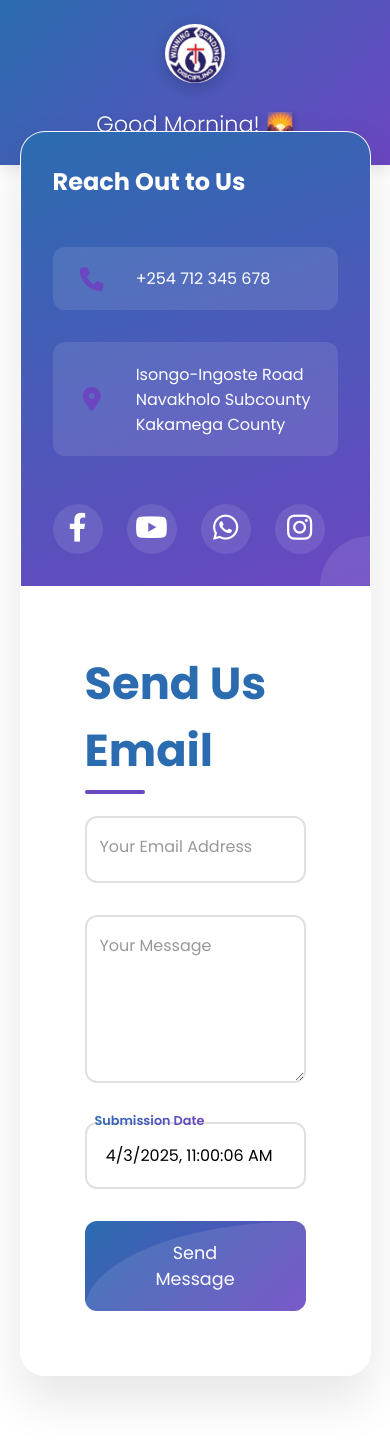
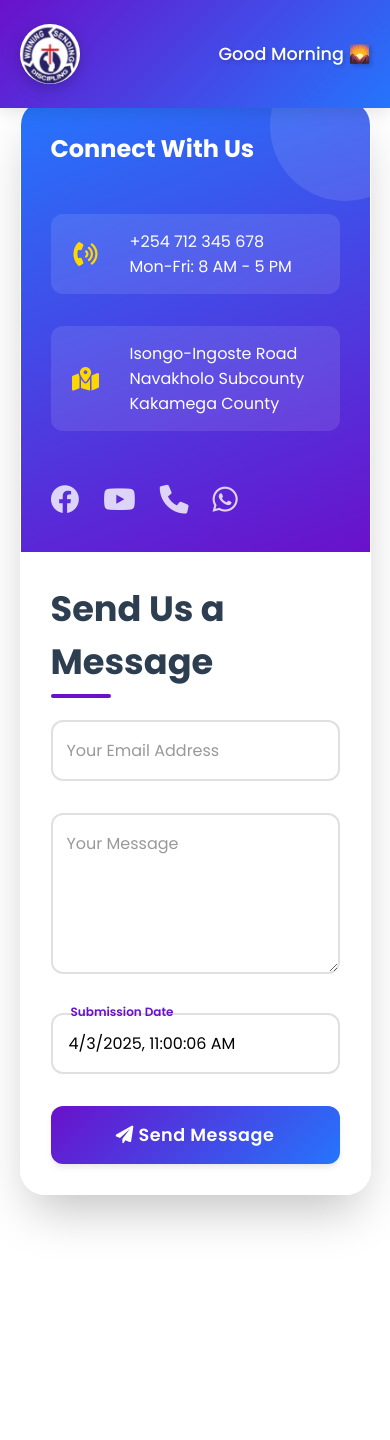
Before and after one commit to Zawadirheoss/website, a plain HTML site: page contact.html in a window 390 px wide. After the commit the page ends 1225 px from the top, so only its background shows below. Drawn offline with Linux system fonts and the light colour scheme.

Commit message:
Update contact.html

```diff
--- a/contact.html
+++ b/contact.html
@@ -15,54 +15,65 @@
         body {
             background: #ffffff;
             min-height: 100vh;
+            position: relative;
         }
 
+        /* Hero Section */
         .hero {
-            background: linear-gradient(135deg, #2b6cb0 0%, #6b46c1 100%);
+            background: linear-gradient(135deg, #6a11cb 0%, #2575fc 100%);
             padding: 1.5rem 5%;
+            box-shadow: 0 4px 15px rgba(0,0,0,0.1);
+            position: fixed;
+            width: 100%;
+            top: 0;
+            z-index: 1000;
+        }
+
+        .nav {
             display: flex;
             justify-content: space-between;
             align-items: center;
-            box-shadow: 0 4px 15px rgba(0,0,0,0.1);
         }
 
         .logo {
-            display: flex;
-            align-items: center;
-            gap: 1rem;
+            width: 60px;
+            height: 60px;
+            border-radius: 50px;
+            overflow: hidden;
+            box-shadow: 0 4px 15px rgba(0,0,0,0.2);
         }
 
         .logo img {
-            width: 60px;
-            border-radius: 50px;
-            box-shadow: 0 4px 15px rgba(0,0,0,0.2);
+            width: 100%;
+            height: 100%;
+            object-fit: cover;
         }
 
         .greeting {
             color: white;
             font-size: 1.4rem;
-            font-weight: 300;
+            font-weight: 500;
             text-shadow: 2px 2px 4px rgba(0,0,0,0.2);
         }
 
+        /* Contact Container */
         .contact-container {
+            margin: 120px auto 40px;
             background: rgba(255, 255, 255, 0.95);
             border-radius: 25px;
-            box-shadow: 0 25px 50px rgba(0,0,0,0.1);
+            box-shadow: 0 25px 50px -12px rgba(0,0,0,0.25);
             width: 90%;
             max-width: 1000px;
-            margin: 3rem auto;
             display: grid;
             grid-template-columns: 1fr 1fr;
             overflow: hidden;
-            transform: translateY(-50px);
             border: 1px solid rgba(255,255,255,0.3);
             backdrop-filter: blur(10px);
         }
 
         .contact-info {
-            background: linear-gradient(160deg, #2b6cb0, #6b46c1);
-            padding: 4rem;
+            background: linear-gradient(160deg, #2575fc 0%, #6a11cb 100%);
+            padding: 50px;
             color: white;
             position: relative;
         }
@@ -70,24 +81,25 @@
         .contact-info::after {
             content: '';
             position: absolute;
-            bottom: -50px;
+            top: -50px;
             right: -50px;
-            width: 100px;
-            height: 100px;
+            width: 150px;
+            height: 150px;
             background: rgba(255,255,255,0.1);
             border-radius: 50%;
         }
 
         .contact-form {
-            padding: 4rem;
-            background: rgba(255,255,255,0.9);
+            padding: 50px 40px;
+            position: relative;
         }
 
         h1 {
             font-size: 2.8rem;
             margin-bottom: 2rem;
-            color: #2b6cb0;
+            color: #2c3e50;
             position: relative;
+            display: inline-block;
         }
 
         h1::after {
@@ -97,7 +109,7 @@
             left: 0;
             width: 60px;
             height: 4px;
-            background: #6b46c1;
+            background: #6a11cb;
             border-radius: 2px;
         }
 
@@ -108,23 +120,23 @@
 
         .form-input {
             width: 100%;
-            padding: 1.2rem;
+            padding: 16px;
             border: 2px solid #e0e0e0;
             border-radius: 12px;
             font-size: 1rem;
-            transition: all 0.3s ease;
+            transition: all 0.3s cubic-bezier(0.4, 0, 0.2, 1);
             background: rgba(255,255,255,0.9);
         }
 
         .form-input:focus {
             outline: none;
-            border-color: #6b46c1;
-            box-shadow: 0 4px 15px rgba(107,70,193,0.2);
+            border-color: #6a11cb;
+            box-shadow: 0 4px 6px -1px rgba(106,17,203,0.1);
         }
 
         .form-label {
             position: absolute;
-            left: 15px;
+            left: 16px;
             top: 18px;
             color: #999;
             pointer-events: none;
@@ -135,49 +147,32 @@
         .form-input:focus ~ .form-label,
         .form-input:not(:placeholder-shown) ~ .form-label {
             top: -10px;
-            left: 10px;
-            font-size: 0.8rem;
-            background: linear-gradient(90deg, #2b6cb0, #6b46c1);
-            -webkit-background-clip: text;
-            background-clip: text;
-            color: transparent;
+            left: 12px;
+            font-size: 0.75rem;
+            background: linear-gradient(180deg, #fff 50%, transparent 50%);
+            padding: 0 8px;
+            color: #6a11cb;
             font-weight: 600;
         }
 
         .submit-btn {
-            background: linear-gradient(135deg, #2b6cb0, #6b46c1);
+            background: linear-gradient(135deg, #6a11cb 0%, #2575fc 100%);
             color: white;
-            padding: 1.2rem 3rem;
+            padding: 16px 40px;
             border: none;
             border-radius: 12px;
             cursor: pointer;
             font-size: 1.1rem;
-            transition: all 0.3s ease;
+            transition: all 0.3s cubic-bezier(0.4, 0, 0.2, 1);
+            box-shadow: 0 4px 6px -1px rgba(0,0,0,0.1);
             width: 100%;
-            position: relative;
-            overflow: hidden;
-        }
-
-        .submit-btn::after {
-            content: '';
-            position: absolute;
-            top: -50%;
-            left: -50%;
-            width: 200%;
-            height: 200%;
-            background: rgba(255,255,255,0.1);
-            transform: translate(25%, 25%);
-            border-radius: 50%;
-            transition: all 0.3s ease;
+            font-weight: 600;
+            letter-spacing: 0.5px;
         }
 
         .submit-btn:hover {
-            transform: translateY(-3px);
-            box-shadow: 0 10px 20px rgba(43,108,176,0.3);
-        }
-
-        .submit-btn:hover::after {
-            transform: translate(0, 0);
+            transform: translateY(-2px);
+            box-shadow: 0 10px 15px -3px rgba(0,0,0,0.1);
         }
 
         .contact-details {
@@ -188,8 +183,8 @@
             display: flex;
             align-items: center;
             margin-bottom: 2rem;
+            padding: 15px;
             background: rgba(255,255,255,0.1);
-            padding: 1.2rem;
             border-radius: 12px;
             transition: transform 0.3s ease;
         }
@@ -203,7 +198,7 @@
             margin-right: 1.5rem;
             width: 40px;
             text-align: center;
-            color: #6b46c1;
+            color: #ffd700;
         }
 
         .social-links {
@@ -218,21 +213,15 @@
             font-size: 1.8rem;
             transition: all 0.3s ease;
             text-decoration: none;
-            background: rgba(255,255,255,0.1);
-            padding: 12px;
-            border-radius: 50%;
-            width: 50px;
-            height: 50px;
-            display: flex;
-            align-items: center;
-            justify-content: center;
+            opacity: 0.8;
         }
 
         .social-link:hover {
-            transform: translateY(-5px);
-            background: rgba(255,255,255,0.2);
+            opacity: 1;
+            transform: scale(1.1);
         }
 
+        /* Modal Styles */
         .modal {
             position: fixed;
             top: 0;
@@ -243,20 +232,19 @@
             display: none;
             justify-content: center;
             align-items: center;
-            z-index: 1000;
+            z-index: 2000;
             backdrop-filter: blur(5px);
         }
 
         .modal-content {
             background: white;
-            padding: 3rem;
+            padding: 40px;
             border-radius: 20px;
             text-align: center;
             min-width: 400px;
             transform: scale(0.8);
             opacity: 0;
-            animation: modalEnter 0.3s forwards;
-            box-shadow: 0 15px 30px rgba(0,0,0,0.2);
+            animation: modalEnter 0.3s cubic-bezier(0.4, 0, 0.2, 1) forwards;
         }
 
         @keyframes modalEnter {
@@ -267,75 +255,120 @@
         }
 
         .modal-icon {
-            font-size: 4rem;
+            font-size: 3rem;
             margin-bottom: 1.5rem;
-            color: #6b46c1;
+            color: #6a11cb;
+        }
+
+        .modal-text {
+            font-size: 1.2rem;
+            margin-bottom: 2rem;
+            color: #2c3e50;
+        }
+
+        .modal-close {
+            background: #6a11cb;
+            color: white;
+            border: none;
+            padding: 12px 30px;
+            border-radius: 8px;
+            cursor: pointer;
+            font-weight: 600;
+            transition: transform 0.3s ease;
+        }
+
+        .modal-close:hover {
+            transform: translateY(-2px);
         }
 
         @media (max-width: 768px) {
             .contact-container {
                 grid-template-columns: 1fr;
-                margin-top: 1rem;
+                margin: 100px auto 30px;
             }
 
             .contact-info {
-                padding: 2rem;
+                padding: 30px;
             }
 
-            .hero {
-                flex-direction: column;
-                gap: 1.5rem;
-                text-align: center;
+            .contact-form {
+                padding: 30px;
+            }
+
+            h1 {
+                font-size: 2.2rem;
+            }
+
+            .greeting {
+                font-size: 1.1rem;
             }
         }
     </style>
-    <!-- Font Awesome & Google Fonts -->
+    <!-- Font Awesome -->
     <link rel="stylesheet" href="https://cdnjs.cloudflare.com/ajax/libs/font-awesome/6.0.0/css/all.min.css">
-    <link href="https://fonts.googleapis.com/css2?family=Poppins:wght@300;400;500;600;700&display=swap" rel="stylesheet">
+    <!-- Google Fonts -->
+    <link href="https://fonts.googleapis.com/css2?family=Poppins:wght@400;500;600;700&display=swap" rel="stylesheet">
 </head>
 <body>
     <!-- Hero Section -->
     <div class="hero">
-        <div class="logo">
-            <img src="Gospel springs logo.jpg" alt="Gospel Springs Mission Logo">
-        </div>
-        <div class="greeting" id="greeting"></div>
+        <nav class="nav">
+            <div class="logo">
+                <img src="Gospel springs logo.jpg" alt="Gospel Springs Mission Logo">
+            </div>
+            <div class="greeting" id="greeting"></div>
+        </nav>
     </div>
 
-    <!-- Contact Container -->
+    <!-- Modal -->
+    <div class="modal" id="statusModal">
+        <div class="modal-content">
+            <i class="fas fa-check-circle modal-icon"></i>
+            <p class="modal-text" id="modalText"></p>
+            <button class="modal-close" onclick="closeModal()">Close</button>
+        </div>
+    </div>
+
     <div class="contact-container">
         <div class="contact-info">
-            <h2>Reach Out to Us</h2>
+            <h2>Connect With Us</h2>
             <div class="contact-details">
                 <div class="contact-item">
-                    <i class="fas fa-phone"></i>
-                    <p>+254 712 345 678</p>
+                    <i class="fas fa-phone-volume"></i>
+                    <div>
+                        <p>+254 712 345 678</p>
+                        <p>Mon-Fri: 8 AM - 5 PM</p>
+                    </div>
                 </div>
                 <div class="contact-item">
-                    <i class="fas fa-map-marker-alt"></i>
-                    <p>Isongo-Ingoste Road<br>Navakholo Subcounty<br>Kakamega County</p>
+                    <i class="fas fa-map-marked-alt"></i>
+                    <div>
+                        <p>Isongo-Ingoste Road</p>
+                        <p>Navakholo Subcounty</p>
+                        <p>Kakamega County</p>
+                    </div>
                 </div>
             </div>
             <div class="social-links">
                 <a href="#" class="social-link" target="_blank">
-                    <i class="fab fa-facebook-f"></i>
+                    <i class="fab fa-facebook"></i>
                 </a>
                 <a href="#" class="social-link" target="_blank">
                     <i class="fab fa-youtube"></i>
                 </a>
+                <a href="tel:+254712345678" class="social-link">
+                    <i class="fas fa-phone"></i>
+                </a>
                 <a href="#" class="social-link" target="_blank">
                     <i class="fab fa-whatsapp"></i>
-                </a>
-                <a href="#" class="social-link" target="_blank">
-                    <i class="fab fa-instagram"></i>
                 </a>
             </div>
         </div>
 
         <form class="contact-form" id="contactForm">
-            <h1>Send Us Email</h1>
+            <h1>Send Us a Message</h1>
             <div class="form-group">
-                <input type="email" id="email" class="form-input" placeholder=" " required>
+                <input type="email" id="email" class="form-input" placeholder="" required>
                 <label class="form-label">Your Email Address</label>
             </div>
             <div class="form-group">
@@ -346,53 +379,99 @@
                 <input type="text" id="date" class="form-input" readonly>
                 <label class="form-label">Submission Date</label>
             </div>
-            <button type="submit" class="submit-btn">Send Message</button>
+            <button type="submit" class="submit-btn" id="submitBtn">
+                <i class="fas fa-paper-plane"></i> Send Message
+            </button>
         </form>
-    </div>
-
-    <!-- Success Modal -->
-    <div class="modal" id="statusModal">
-        <div class="modal-content">
-            <i class="fas fa-check-circle modal-icon"></i>
-            <p id="modalText" style="font-size: 1.2rem; margin-bottom: 1rem;"></p>
-            <p style="color: #666; font-size: 0.9rem;">This window will close automatically</p>
-        </div>
     </div>
 
     <!-- Firebase SDK -->
     <script type="module">
-        // ... (Keep the existing Firebase configuration and functions) ...
-        // Add closing animation to modal
-        const closeModal = () => {
-            document.getElementById('statusModal').style.display = 'none';
+        import { initializeApp } from "https://www.gstatic.com/firebasejs/11.3.1/firebase-app.js";
+        import { getDatabase, ref, push } from "https://www.gstatic.com/firebasejs/11.3.1/firebase-database.js";
+
+        const firebaseConfig = {
+            apiKey: "AIzaSyBBb-w9cH_gsAmheunI_Rd3u7NrOenj-_g",
+            authDomain: "emails-5eb96.firebaseapp.com",
+            databaseURL: "https://emails-5eb96-default-rtdb.firebaseio.com",
+            projectId: "emails-5eb96",
+            storageBucket: "emails-5eb96.firebasestorage.app",
+            messagingSenderId: "301065222212",
+            appId: "1:301065222212:web:dcbcec5ad8770c36b12411"
+        };
+
+        const app = initializeApp(firebaseConfig);
+        const database = getDatabase(app);
+
+        // Time-based Greeting
+        function updateGreeting() {
+            const hour = new Date().getHours();
+            let greeting = '';
+            if (hour < 12) greeting = "Good Morning 🌄";
+            else if (hour < 18) greeting = "Good Afternoon ☀️";
+            else greeting = "Good Evening 🌙";
+            document.getElementById('greeting').textContent = greeting;
         }
 
+        // Set current date
+        document.getElementById('date').value = new Date().toLocaleString();
+
+        // Handle form submission
+        const contactForm = document.getElementById('contactForm');
+        const modal = document.getElementById('statusModal');
+        const modalText = document.getElementById('modalText');
+
+        function showModal(message) {
+            modal.style.display = 'flex';
+            modalText.textContent = message;
+        }
+
+        function closeModal() {
+            modal.style.display = 'none';
+        }
+
+        contactForm.addEventListener('submit', async (e) => {
+            e.preventDefault();
+
+            showModal('Sending your message...');
+            document.querySelector('.modal-icon').className = 'fas fa-spinner fa-spin modal-icon';
+
+            const email = document.getElementById('email').value;
+            const message = document.getElementById('message').value;
+            const date = document.getElementById('date').value;
+
+            try {
+                await push(ref(database, 'emails'), {
+                    email: email,
+                    message: message,
+                    date: date
+                });
+
+                document.querySelector('.modal-icon').className = 'fas fa-check-circle modal-icon';
+                showModal('Message successfully sent! 🎉\nWe will respond shortly.');
+
+                setTimeout(() => {
+                    closeModal();
+                    window.location.reload();
+                }, 3000);
+
+            } catch (error) {
+                document.querySelector('.modal-icon').className = 'fas fa-times-circle modal-icon';
+                showModal('Error sending message. Please try again.');
+                console.error('Error:', error);
+            }
+        });
+
+        // Initial setup
+        updateGreeting();
+        setInterval(updateGreeting, 1000 * 60); // Update greeting every minute
+
+        // Close modal on outside click
         window.onclick = function(event) {
-            const modal = document.getElementById('statusModal');
-            if (event.target === modal) {
+            if (event.target == modal) {
                 closeModal();
             }
         }
     </script>
-
-    <script>
-        // Dynamic Greeting
-        function updateGreeting() {
-            const hour = new Date().getHours();
-            const greeting = document.getElementById('greeting');
-            let message = "Welcome to Gospel Springs Mission";
-
-            if (hour < 12) message = "Good Morning! 🌄";
-            else if (hour < 18) message = "Good Afternoon! ☀️";
-            else message = "Good Evening! 🌙";
-
-            greeting.textContent = message;
-        }
-
-        // Set current date
-        document.getElementById('date').value = new Date().toLocaleString();
-        updateGreeting();
-        setInterval(updateGreeting, 1000 * 60);
-    </script>
 </body>
 </html>
```
